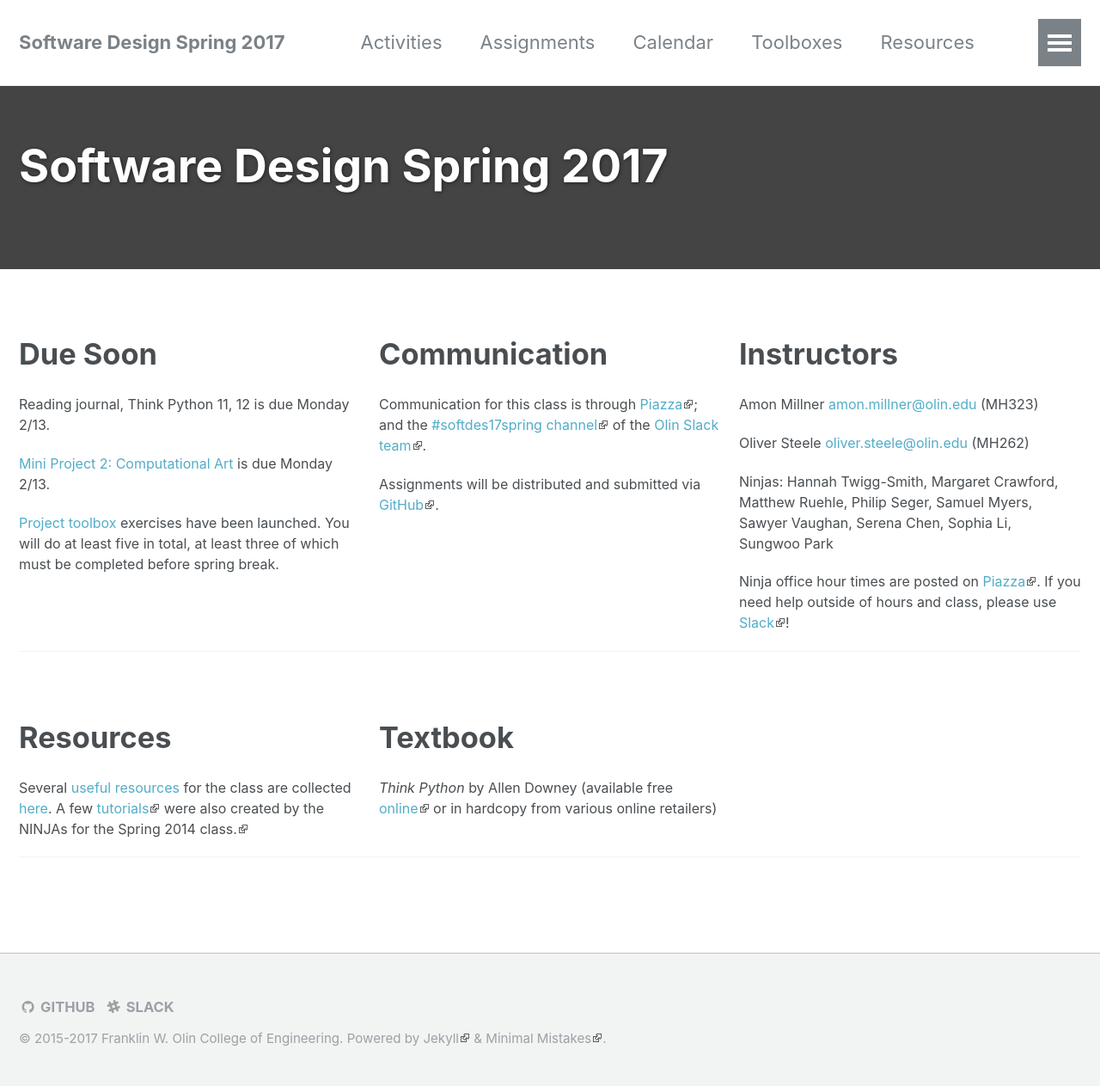
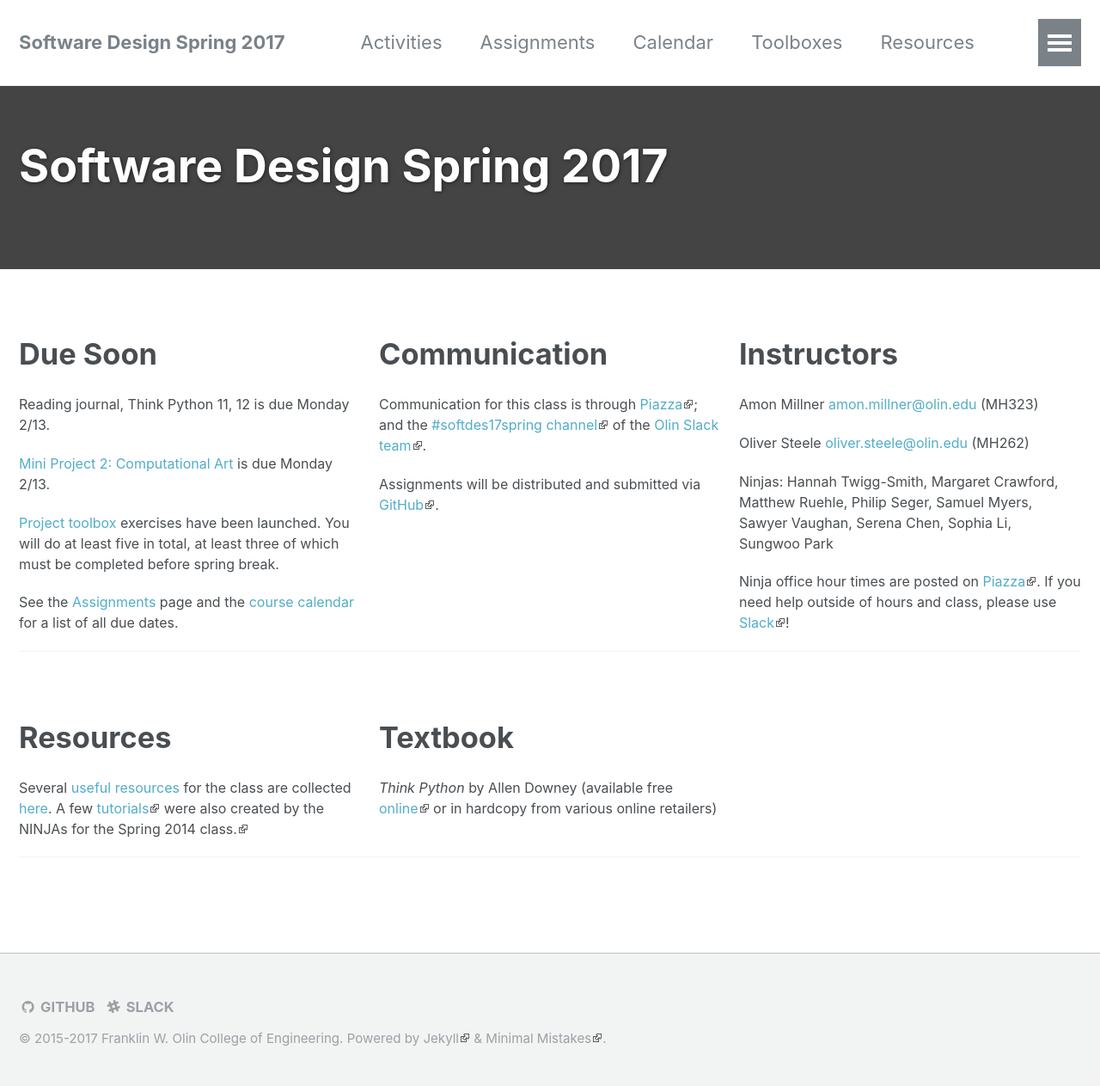
Before and after one commit to sd17spring/sd17spring.github.io, a Jekyll site: the page built from _pages/home.md, in a window 1280 px wide. Shown: the whole page at 86% size. Built offline with Jekyll 4.4.1, drawn with Linux system fonts in a browser that asks for light colours.

Commit message:
add link to assignments page

```diff
--- a/_pages/home.md
+++ b/_pages/home.md
@@ -25,6 +25,8 @@ Reading journal, Think Python 11, 12 is due Monday 2/13.
 
 [Project toolbox]({% link _pages/toolboxes.md %}) exercises have been launched.
 You will do at least five in total, at least three of which must be completed before spring break.
+
+See the [Assignments]({% link _pages/assignments.html %}) page and the [course calendar]({% link _pages/calendar.md %}) for a list of all due dates.
 </div></div></div></div>
 
 <div class="feature__item"><div class="archive__item"><div class="archive__item-body">
```
